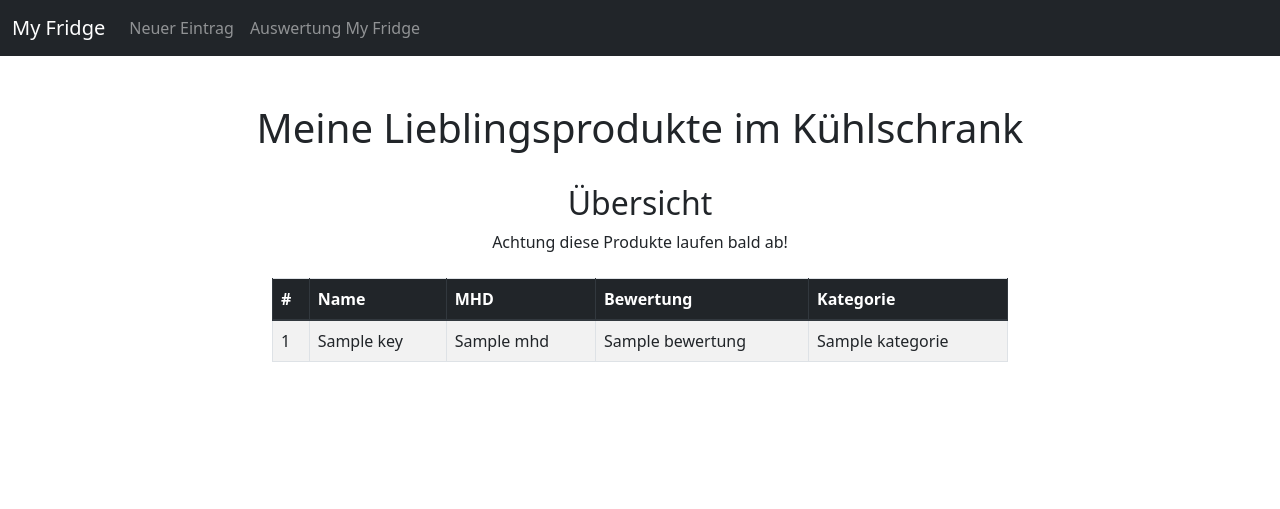
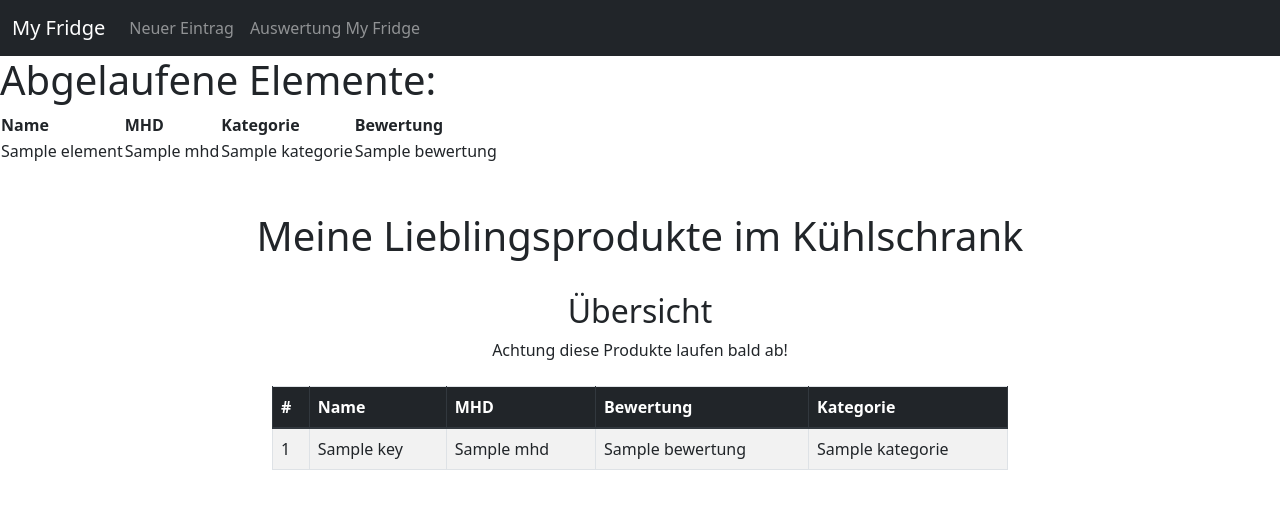
Before and after one commit to FijiCookie/my_fridge_project, a Flask app: template templates/statistik.html in a window 1280 px wide. Shown: the top 509 px of the page. Run offline with Flask 3, Linux system fonts and the light colour scheme; the template is opened without the code that fills it: most values are stand-ins (such as "Sample title", 1, 10 or a date in 2020); some libraries are stand-ins or nearby versions.

Commit message:
Commit again and again

```diff
--- a/main.py
+++ b/main.py
@@ -74,6 +74,25 @@ def ausgabe():
 
     return render_template('statistik.html', eintraege=eingabe_sortiert)
 
+@app.route('/statistik', methods=['GET'])
+def abgelaufen():
+    heute = datetime.date.today()
+
+    with open('ausgabe_dictonary.json', 'r') as file:
+        daten = json.load(file)
+
+    abgelaufen_liste = []
+    for element in daten:
+        mhd = datetime.datetime.strptime(element['mhd'], '%d-%m-%Y').date()
+        if mhd < heute:
+            abgelaufen_liste.append({
+                'name': element['name'],
+                'mhd': element['mhd'],
+                'kategorie': element['kategorie'],
+                'bewertung': element['bewertung']
+            })
+
+    return render_template('statistik.html', abgelaufen=abgelaufen_liste)
 
 # Versuch Lebensmittel in Kategorien anzuzeigen
 
--- a/templates/statistik.html
+++ b/templates/statistik.html
@@ -14,6 +14,28 @@
     </style>
 </head>
 <body>
+    <h1>Abgelaufene Elemente:</h1>
+     <table>
+        <thead>
+            <tr>
+                <th>Name</th>
+                <th>MHD</th>
+                <th>Kategorie</th>
+                <th>Bewertung</th>
+            </tr>
+        </thead>
+        <tbody>
+            {% for element in abgelaufen %}
+                <tr>
+                    <td>{{ element['name'] }}</td>
+                    <td>{{ element['mhd'] }}</td>
+                    <td>{{ element['kategorie'] }}</td>
+                    <td>{{ element['bewertung'] }}</td>
+                </tr>
+            {% endfor %}
+        </tbody>
+    </table>
+
     <div class="container">
         <div class="row">
             <div class="col-12 text-center">
```
